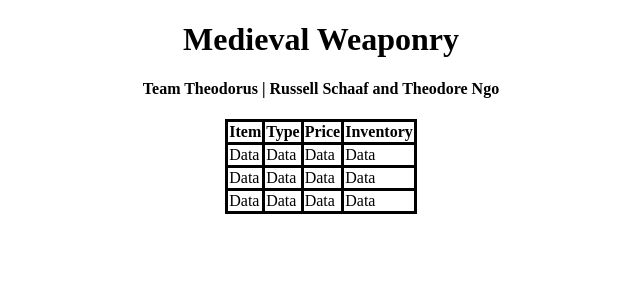
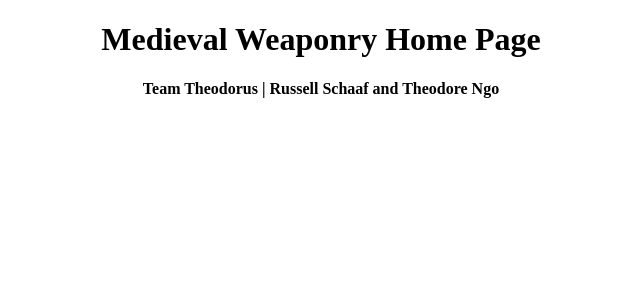
Before and after one commit to schaafru/cs340-flask, a Flask app: page / in a window 1280 px wide. Shown: the part 26-326 px from the top of the page, without its empty margins (319-959 px from the left). Run offline with Flask 2, Linux system fonts and the light colour scheme; some libraries are stand-ins or nearby versions.

```diff
--- a/templates/Home.html
+++ b/templates/Home.html
@@ -14,44 +14,7 @@
         <a href="/stock">Stock</a>
       </div>
     </div>
-    <h1 align="center">Medieval Weaponry</h1>
+    <h1 align="center">Medieval Weaponry Home Page</h1>
     <h4 align="center">Team Theodorus | Russell Schaaf and Theodore Ngo</h4>
-
-
-    <table cellspacing="0" cellpadding="0" border="0" bgcolor="#000000" align="center">
-        <tr>
-            <td>
-                <table cellspacing="3" border="0">
-                    <tr bgcolor="#ffffff">
-                        <th>Item</th>
-                        <th>Type</th>
-                        <th>Price</th>
-                        <th>Inventory</th>
-                    </tr>
-                    <tr bgcolor="#ffffff">
-                        <td>Data</td>
-                        <td>Data</td>
-                        <td>Data</td>
-                        <td>Data</td>
-                    </tr>
-                    <tr bgcolor="#ffffff">
-                        <td>Data</td>
-                        <td>Data</td>
-                        <td>Data</td>
-                        <td>Data</td>
-                    </tr>
-                    <tr bgcolor="#ffffff">
-                        <td>Data</td>
-                        <td>Data</td>
-                        <td>Data</td>
-                        <td>Data</td>
-                    </tr>
-                </table>
-            </td>
-        </tr>
-    </table>
-
-
-
 </body>
 </html>
```
Also changed, not shown: templates/Customer.html (+3 -7 lines), templates/Order.html (+8 -4 lines), templates/Stock.html (+4 -4 lines).
